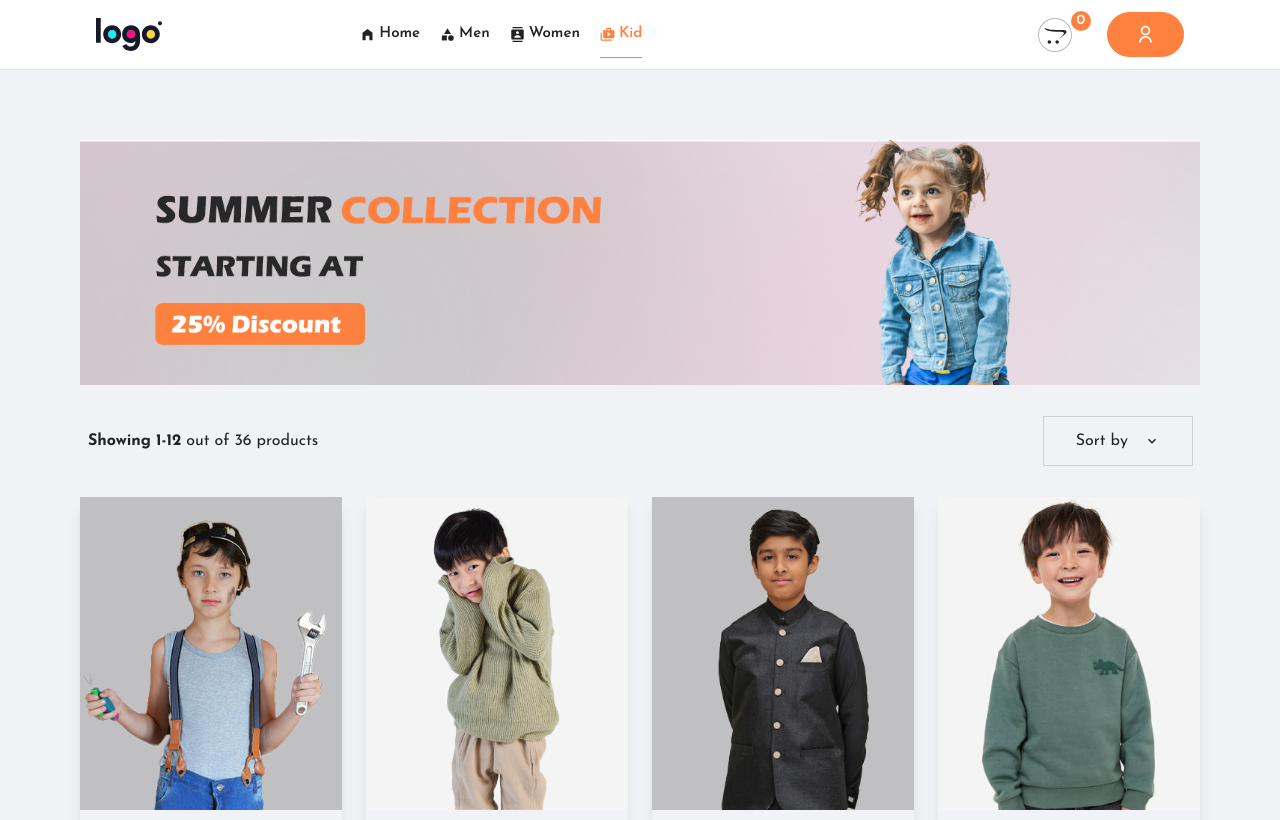
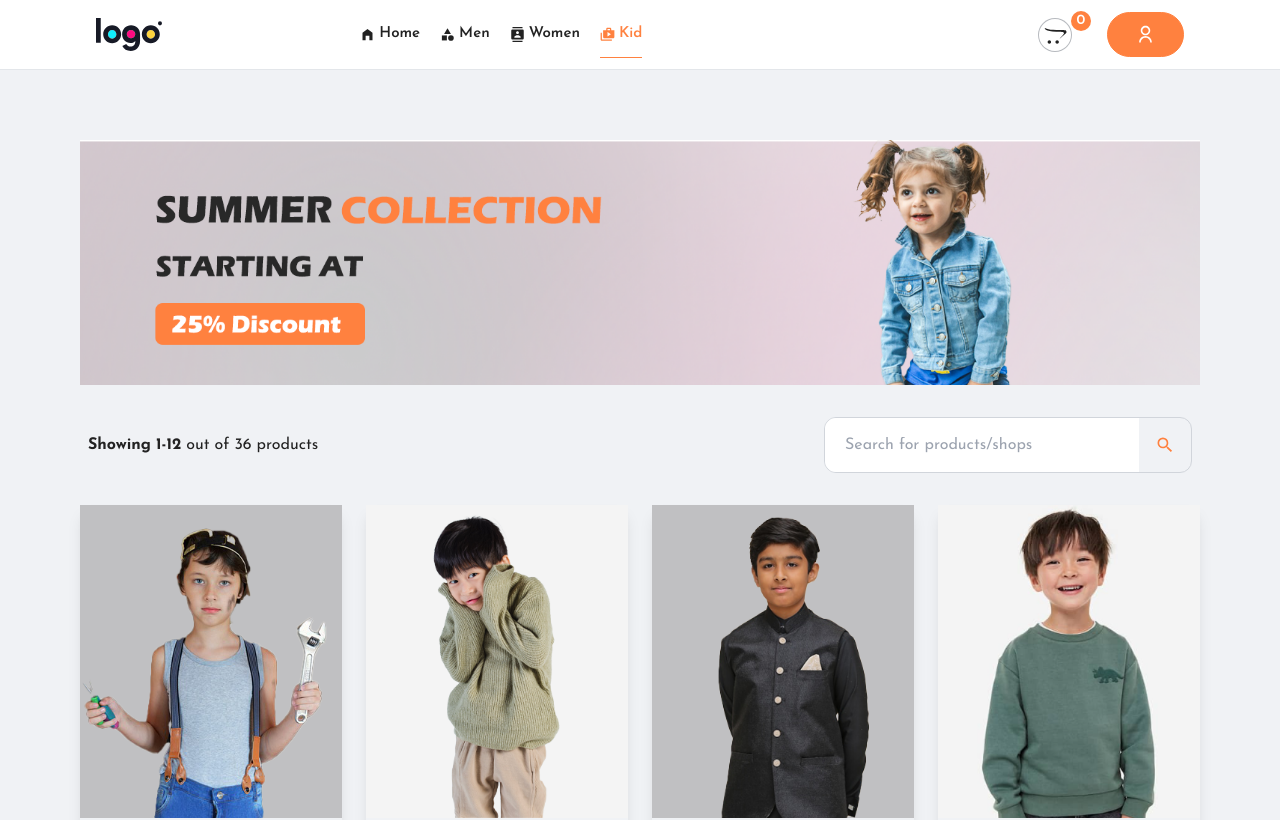
Before and after one commit to anhchi7103/ecommerce, a React (Vite) app in the folder frontend/: page /kids in a window 1280 px wide. Shown: the top 820 px of the page. Built offline with nearby package versions, Linux system fonts and the light colour scheme.

Commit message:
add search bar

```diff
--- a/frontend/src/pages/Category.jsx
+++ b/frontend/src/pages/Category.jsx
@@ -1,5 +1,5 @@
 import React from 'react'
-import { MdOutlineKeyboardArrowDown } from 'react-icons/md'
+import { MdOutlineKeyboardArrowDown, MdSearch } from 'react-icons/md'
 import all_products from '../assets/all_products'
 import Item from '../components/Item'
 
@@ -12,7 +12,17 @@ const Category = ({category, banner}) => {
         </div>
         <div className='flexBetween my-8 mx-2'>
           <h5><span className='font-bold'>Showing 1-12</span> out of 36 products</h5>
-          <div className='flexBetween max-sm:p-4 gap-x-4 px-8 py-3 rounded-5x1 ring-1 ring-slate-900/15'>Sort by <MdOutlineKeyboardArrowDown /></div>
+          <form /*onSubmit={handleSearch}*/ className="flex h-14 w-1/3 rounded-xl border border-gray-300 overflow-hidden">
+              <input
+                type="text"
+                placeholder="Search for products/shops"
+                /*value={searchKeyword}
+                onChange={handleSearchInputChange}*/
+                className="flex-1 pl-5 outline-none focus:ring-2 focus:ring-orange-400 focus:border-orange-400"
+                aria-label="Search"
+              />
+              <button type="submit" className="bold text-xl text-secondary px-4"> <MdSearch /> </button>
+            </form>
         </div>
         {/*container*/}
         <div className='grid grid-cols-1 xs:grid-cols-2 md:grid-cols-3 xl:grid-cols-4 gap-6'>
```
